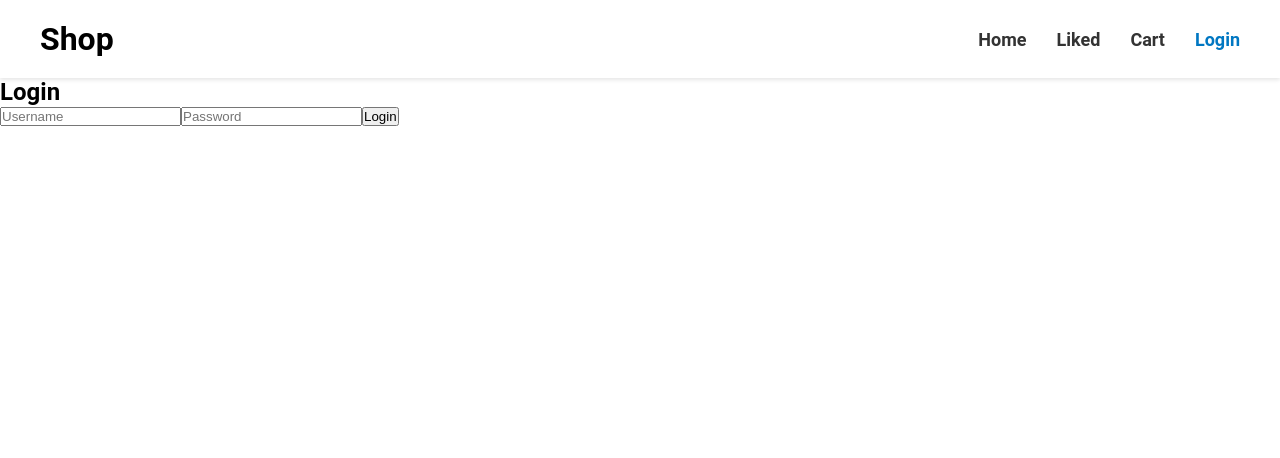
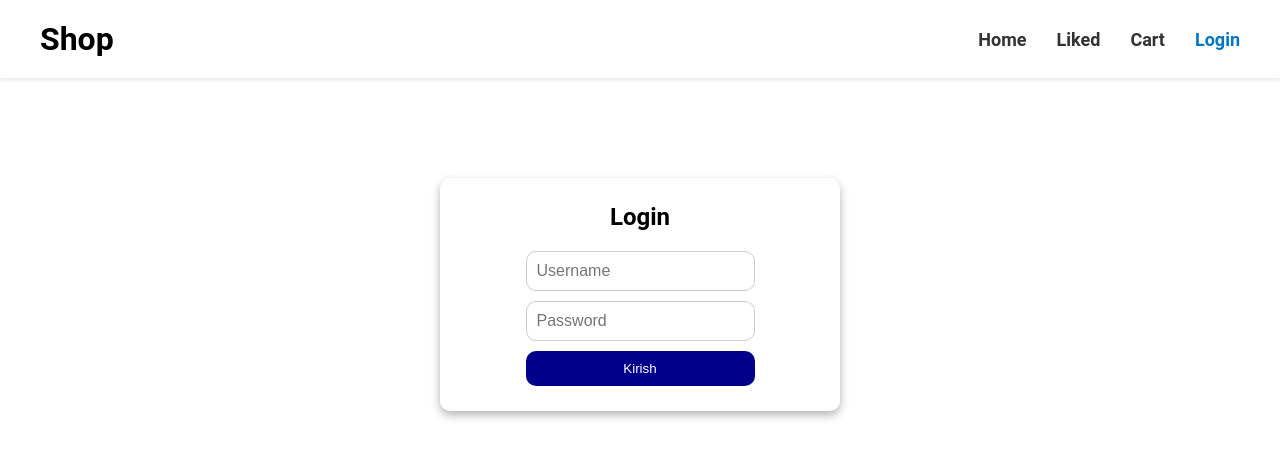
Before and after one commit to ubaydulloh07/ZUSTAND-PROJECT, a React (Vite) app: page /login in a window 1280 px wide. Shown: the top 458 px of the page. Built offline with nearby package versions, Linux system fonts and the light colour scheme.

Commit message:
login-add

```diff
--- a/src/pages/login/login.css
+++ b/src/pages/login/login.css
@@ -0,0 +1,42 @@
+.login-container {
+  display: flex;
+  align-items: center;
+  justify-content: center;
+  padding: 100px;
+}
+
+.login {
+  display: flex;
+  align-items: center;
+  justify-content: center;
+  flex-direction: column;
+  gap: 20px;
+  padding: 25px;
+  border-radius: 10px;
+  background-color: white;
+  width: 400px;
+  box-shadow: 0 4px 10px rgba(0, 0, 0, 0.3);
+}
+
+.login input {
+  width: 100%;
+  padding: 10px;
+  border: 1px solid #ccc;
+  border-radius: 10px;
+  font-size: 16px;
+}
+.login form {
+  display: flex;
+  flex-direction: column;
+  gap: 10px;
+}
+
+.login button {
+  background-color: darkblue;
+  color: white;
+  border: none;
+  border-radius: 10px;
+  padding: 10px 20px;
+  cursor: pointer;
+  transition: background-color 0.3s ease;
+}
--- a/src/pages/login/login.jsx
+++ b/src/pages/login/login.jsx
@@ -2,6 +2,7 @@ import { useState } from "react";
 import { useNavigate } from "react-router-dom";
 import useStore from "../../store/useStore";
 import useAuth from "../../store/useAuth";
+import "./login.css";
 
 function Login() {
   const [username, setUsername] = useState("");
@@ -22,6 +23,8 @@ function Login() {
 
   return (
     <div className="login-container">
+      <div className="login">
+
       <h2>Login</h2>
       <form onSubmit={handleSubmit}>
         <input
@@ -38,8 +41,9 @@ function Login() {
           onChange={(e) => setPassword(e.target.value)}
           required
         />
-        <button type="submit">Login</button>
+        <button type="submit">Kirish</button>
       </form>
+      </div>
     </div>
   );
 }
```
